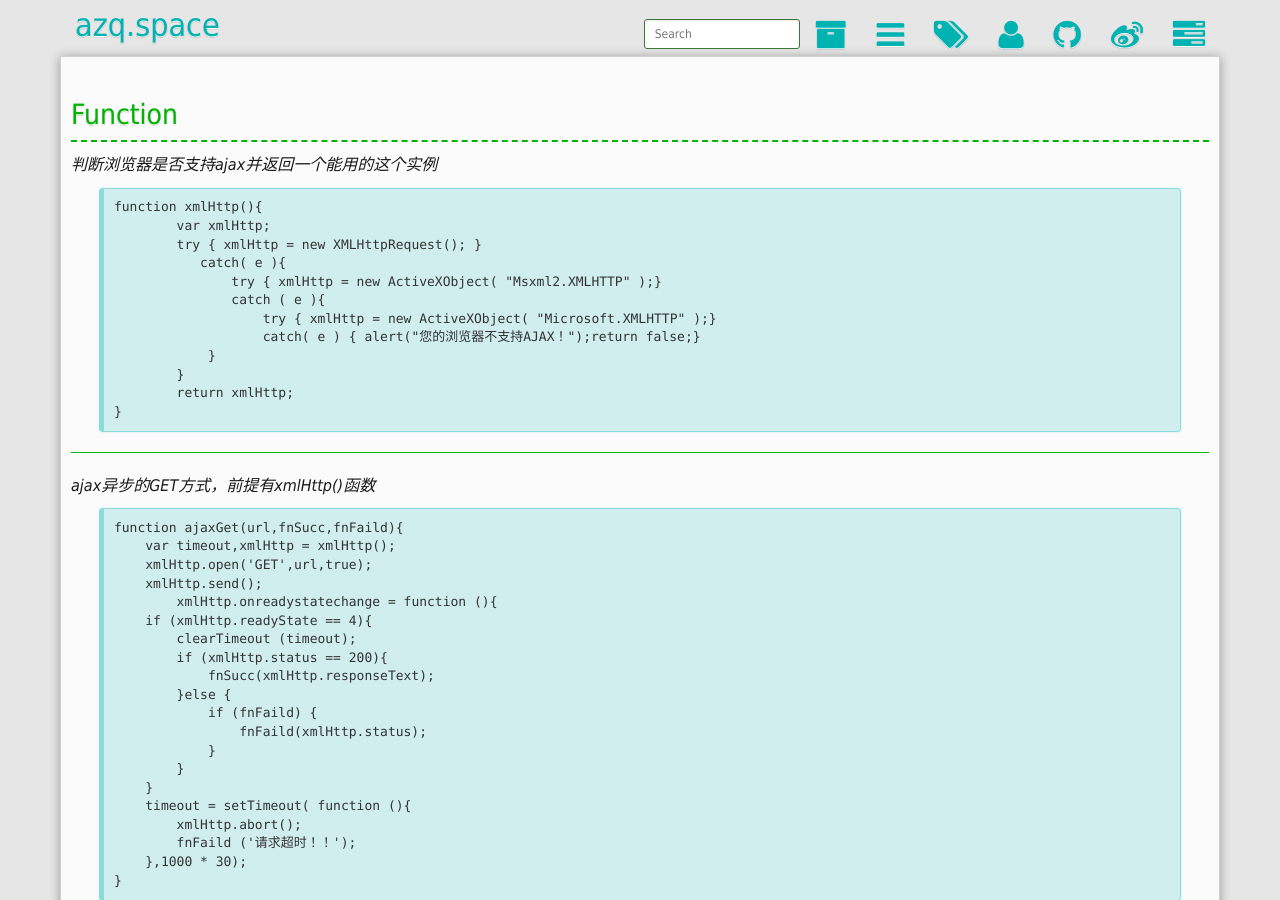
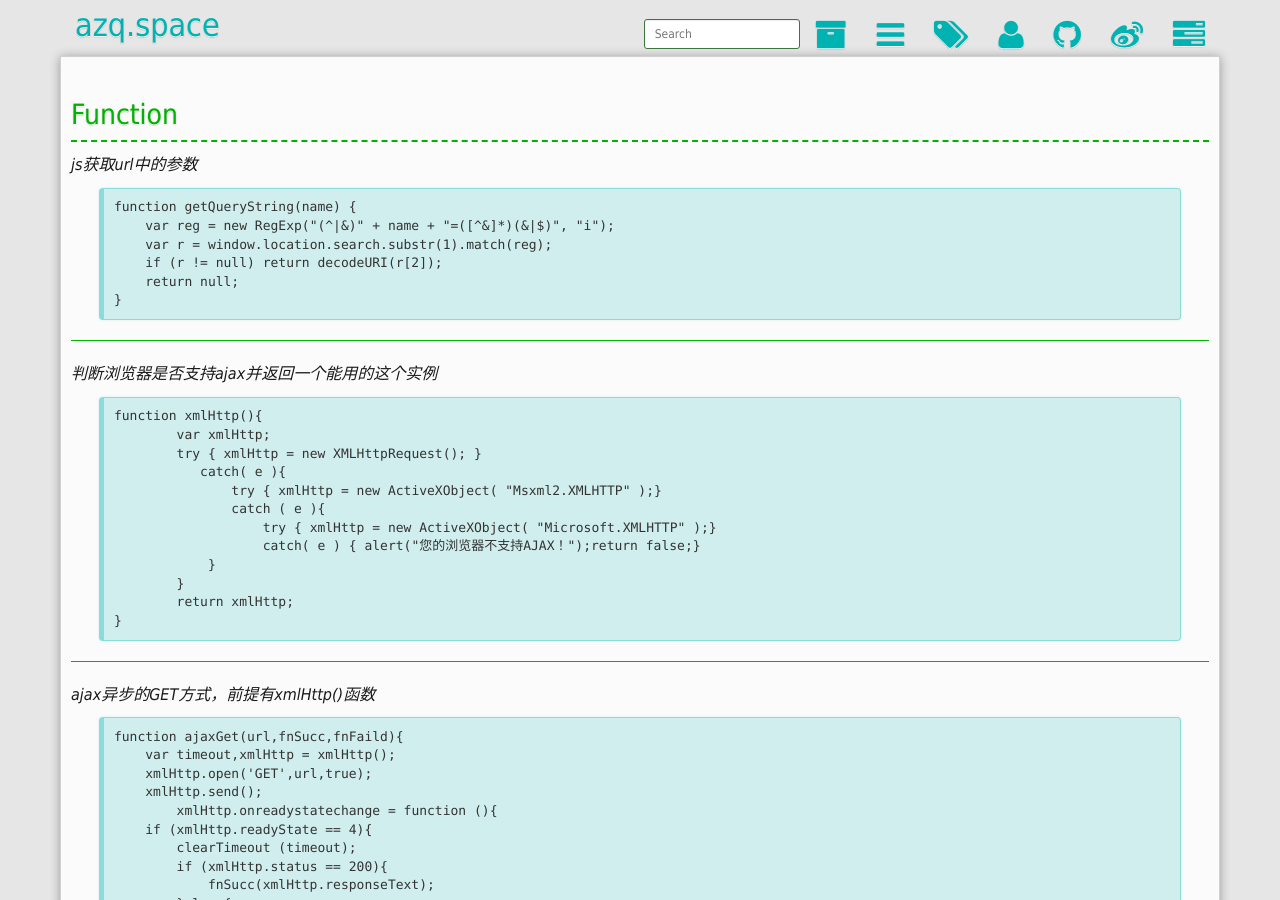
Before and after one commit to POST-AND-GET/POST-AND-GET.github.io, a Jekyll site: the page built from function.md, in a window 1280 px wide and 900 px high. Built offline with Jekyll 4.4.1, drawn with Linux system fonts in a browser that asks for light colours; Markdown is read by kramdown in place of the engine named in the settings; comment, search, counter and statistics services are not loaded.

Commit message:
function

```diff
--- a/function.md
+++ b/function.md
@@ -3,6 +3,17 @@ layout: page
 title: "Function"
 description: "安志清的函数库"
 ---
+
+*js获取url中的参数*
+
+	function getQueryString(name) {
+	    var reg = new RegExp("(^|&)" + name + "=([^&]*)(&|$)", "i");
+	    var r = window.location.search.substr(1).match(reg);
+	    if (r != null) return decodeURI(r[2]);
+	    return null;
+	}
+
+- - -
 *判断浏览器是否支持ajax并返回一个能用的这个实例*
 
 	function xmlHttp(){
```
